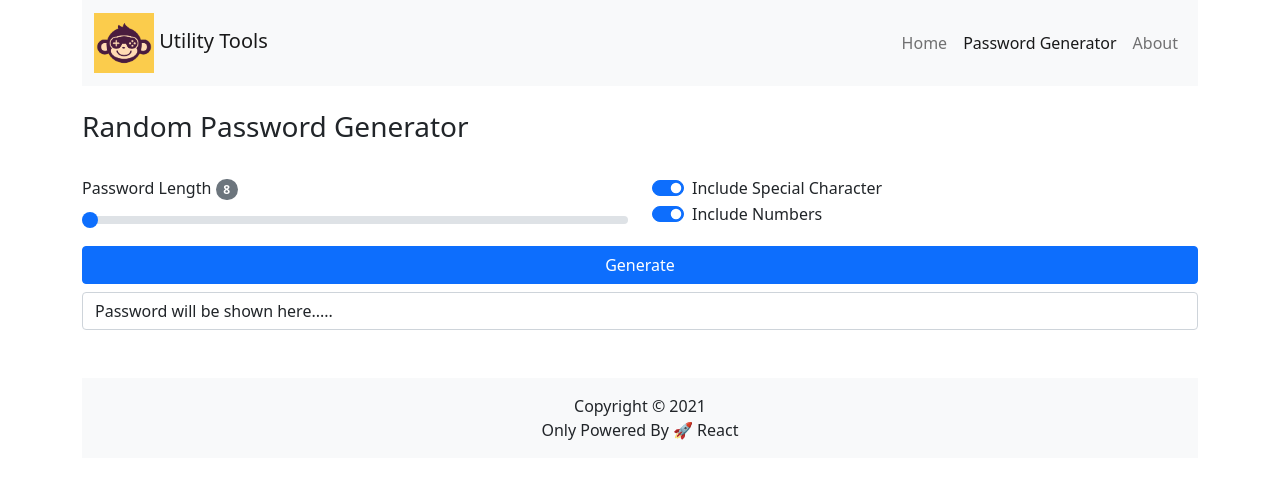
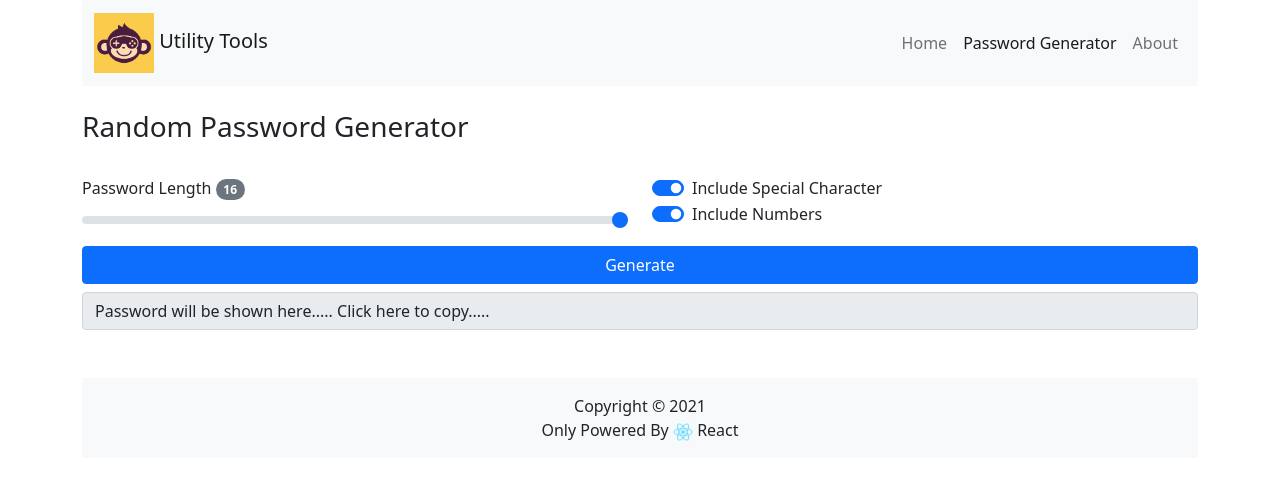
Before and after one commit to abhiverma23/tools, a React (Create React App) app: page /passoword-generator in a window 1280 px wide. Shown: the top 480 px of the page. Built offline with nearby package versions, Linux system fonts and the light colour scheme.

Commit message:
Added nice alerts when password is copied

```diff
--- a/src/common/footer/Footer.js
+++ b/src/common/footer/Footer.js
@@ -4,7 +4,16 @@ function Footer() {
   return (
     <footer className='footer mt-5 py-3 bg-light'>
       <div className='text-center'>Copyright &copy; 2021</div>
-      <div className='text-center'>Only Powered By 🚀 React</div>
+      <div className='text-center'>
+        Only Powered By{' '}
+        <img
+          src={process.env.PUBLIC_URL + '/logo192.png'}
+          width='20'
+          height='20'
+          alt='no-img'
+        />{' '}
+        React
+      </div>
     </footer>
   );
 }
--- a/src/common/navbar/NavBar.js
+++ b/src/common/navbar/NavBar.js
@@ -1,6 +1,5 @@
 import React from 'react';
 import { Link, useLocation } from 'react-router-dom';
-import PropTypes from 'prop-types';
 
 function NavBar() {
   //const color = process.env.REACT_APP_THEME_PRIMARY_COLOR;
@@ -57,9 +56,4 @@ function NavLink({ path, name }) {
   );
 }
 
-NavLink.propTypes = {
-  path: PropTypes.object.isRequired,
-  name: PropTypes.object.isRequired,
-};
-
 export default NavBar;
--- a/src/pages/about/About.js
+++ b/src/pages/about/About.js
@@ -10,10 +10,17 @@ function About() {
         while you are doing web development.
       </p>
       <p className='text-start'>
-        This website is completely based on ReactJS and doesn't have any backend
-        service with which it can communicate. All the processing is done on the
-        browser end and possibly stores a few required configurations in browser
-        local storage to provide a better user experience.{' '}
+        This website is completely based on{' '}
+        <img
+          src={process.env.PUBLIC_URL + '/logo192.png'}
+          width='20'
+          height='20'
+          alt='no-img'
+        />{' '}
+        React and doesn't have any backend service with which it can
+        communicate. All the processing is done on the browser end and possibly
+        stores a few required configurations in browser local storage to provide
+        a better user experience.{' '}
         <span className='text-muted fst-italic'>
           (Currently, nothing will be stored in local storage)
         </span>
--- a/src/pages/home/Home.js
+++ b/src/pages/home/Home.js
@@ -7,6 +7,13 @@ function Home() {
       <br />
       <h2>Updates and new releases</h2>
       <div className='row row-cols-1 row-cols-md-3 g-4'>
+        <RoadMapCard
+          title='🔧 Improvements in password generator'
+          date='30 June 2021'
+        >
+          Included a nice alert when password is copied after clicking on text
+          field.
+        </RoadMapCard>
         <RoadMapCard title='🚀 First generation!!!' date='29 June 2021'>
           Completed the first iteration of the random password generator. It's
           not that flexible yet but it works and does what's required.
--- a/src/pages/password-generator/PasswordGenerator.js
+++ b/src/pages/password-generator/PasswordGenerator.js
@@ -6,11 +6,18 @@ function PasswordGenerator() {
     allCaps = 'ABCDEFGHIJKLMNOPQRSTUVWXYZ',
     allSmall = 'abcdefghijklmnopqrstuvwxyz',
     specialChar = "~!@#$%^&*()_+`{}|[]:;'<>?,./",
-    numbers = '1234567890';
-  const [passwordLength, setPasswordLength] = useState(minLength),
+    numbers = '1234567890',
+    SHOW_ALERT_CLASSNAME = 'fade show',
+    HIDE_ALERT_CLASSNAME = 'fade hide',
+    GREEN_BORDER = { borderColor: '#198753', borderWidth: '2px' };
+
+  const [passwordLength, setPasswordLength] = useState(maxLength),
     [includeSpecialChar, setIncludeSpecialChar] = useState(true),
     [includeNumbers, setIncludeNumbers] = useState(true),
-    [password, setPassword] = useState('Password will be shown here.....');
+    [password, setPassword] = useState(
+      'Password will be shown here..... Click here to copy.....'
+    ),
+    [showAlert, setShowAlert] = useState(false);
 
   const generatePassword = (event) => {
     event.preventDefault();
@@ -42,6 +49,19 @@ function PasswordGenerator() {
     passwd = passwd.split('');
     passwd[index] = chars.charAt(Math.floor(Math.random() * chars.length));
     return passwd.join('');
+  };
+
+  const showCopiedPasswordToast = () => {
+    navigator.clipboard.writeText(password);
+    setShowAlert(true);
+
+    setTimeout(() => {
+      closeAlertWindow();
+    }, 5000);
+  };
+
+  const closeAlertWindow = () => {
+    setShowAlert(false);
   };
 
   return (
@@ -106,7 +126,7 @@ function PasswordGenerator() {
           <div className='col-md-12'>
             <button
               type='submit'
-              class='btn btn-primary w-100'
+              className='btn btn-primary w-100'
               onClick={generatePassword}
             >
               Generate
@@ -114,19 +134,45 @@ function PasswordGenerator() {
           </div>
           <div className='col-md-12 mt-2'>
             <input
-              class='form-control'
+              className='form-control'
               type='text'
               value={password}
+              style={showAlert ? GREEN_BORDER : {}}
               aria-label='readonly input example'
               onClick={() => {
-                navigator.clipboard.writeText(password);
-                setPassword('COPIED....');
+                showCopiedPasswordToast();
               }}
-              readonly
+              readOnly
             />
           </div>
         </div>
       </form>
+      <div className='position-fixed bottom-0 end-0 p-3' style={{ zIndex: 11 }}>
+        <div
+          id='liveToast'
+          className={
+            'toast ' + (showAlert ? SHOW_ALERT_CLASSNAME : HIDE_ALERT_CLASSNAME)
+          }
+          role='alert'
+          aria-live='assertive'
+          aria-atomic='true'
+        >
+          <div className='toast-header'>
+            <strong className='me-auto'>✅ Password Generator</strong>
+            <small>Just now</small>
+            <button
+              type='button'
+              className='btn-close'
+              data-bs-dismiss='toast'
+              aria-label='Close'
+              onClick={closeAlertWindow}
+            ></button>
+          </div>
+          <div className='toast-body'>
+            Password is copied to your clipboard.
+          </div>
+        </div>
+      </div>
     </div>
   );
 }
```
